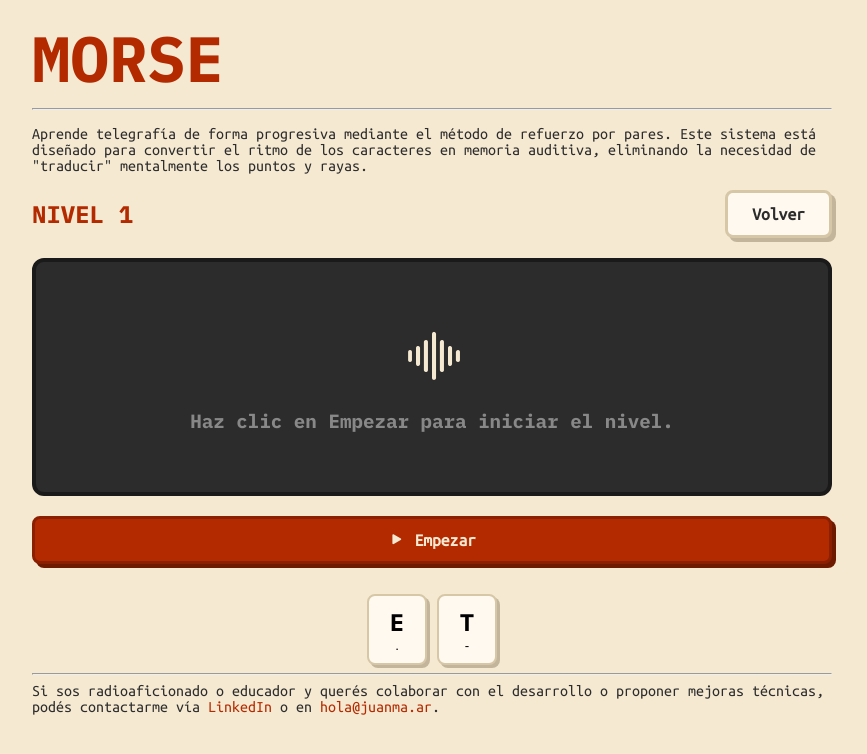
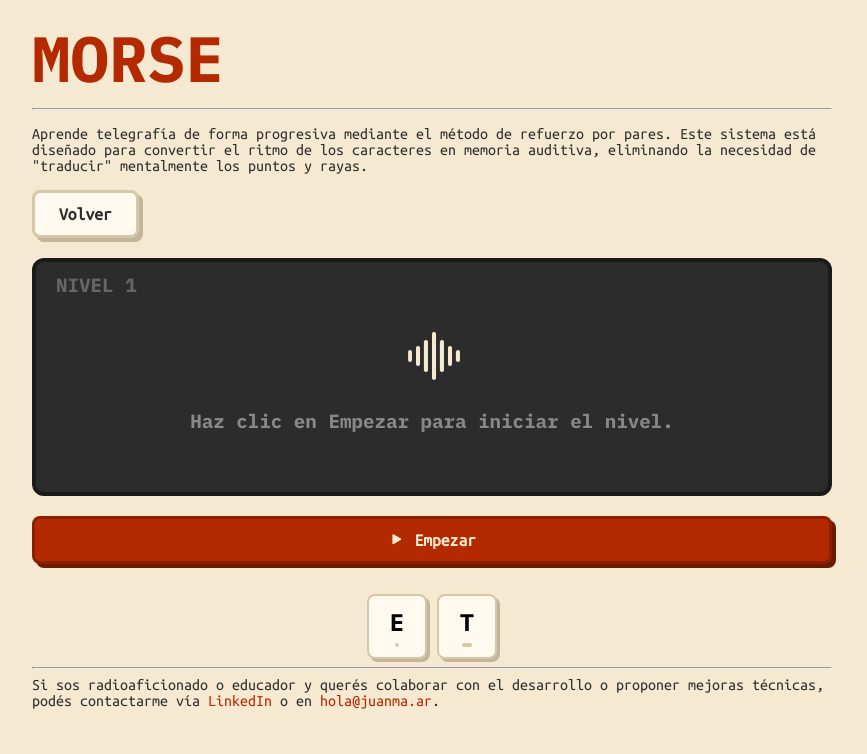
Before and after one commit to espinosajuanma/morse, a React (Vite) app: page /reception/1 in a window 1280 px wide. Shown: the top 754 px of the page, without its empty margins (208-1075 px from the left). Built offline with nearby package versions, Linux system fonts and the light colour scheme; a web font is replaced by a local one.

Commit message:
Improved morse symbols and game screen

```diff
--- a/src/components/ReceptionGame.jsx
+++ b/src/components/ReceptionGame.jsx
@@ -54,6 +54,9 @@ export default function ReceptionGame({ onBack }) {
       if (currentLevelIndex + 1 < LEVELS.length) {
         navigate(`/reception/${currentLevelIndex + 2}`);
         setHasStarted(false);
+        setIsProcessing(false);
+        setTargetLetter(null);
+        setFeedback(null);
       } else {
         alert("¡Felicidades! Has completado todos los niveles.");
         onBack();
@@ -143,12 +146,13 @@ export default function ReceptionGame({ onBack }) {
   return (
     <div className="game-container">
       <div className="game-header">
-        <h2>Nivel {currentLevelIndex + 1}</h2>
         <button className="btn-secondary" onClick={onBack}>Volver</button>
       </div>
 
 
       <div className="game-screen">
+        <h2 className="game-screen-title">Nivel {currentLevelIndex + 1}</h2>
+
         <div className={`feedback-indicator ${feedback || ''}`}>
           {feedback === 'correct' && <i className="bi-check-circle-fill"></i>}
           {feedback === 'incorrect' && <i className="bi-x-circle-fill"></i>}
@@ -189,8 +193,10 @@ export default function ReceptionGame({ onBack }) {
               className="key-btn"
               onClick={() => {
                 if (!hasStarted) {
+                  console.log('Playing letter:', letter);
                   playMorseSequence(morseAlphabet[letter], undefined, { vibrate: supportsVibrate && isMobile && vibrateEnabled });
                 } else {
+                  console.log('Handling input for letter:', letter);
                   handleInput(letter);
                 }
               }}
@@ -198,7 +204,11 @@ export default function ReceptionGame({ onBack }) {
             >
               <span className="key-letter">{letter}</span>
               {!hasStarted ? (
-                <span className="key-subtitle">{morseAlphabet[letter]}</span>
+                <div className="key-morse">
+                  {morseAlphabet[letter].split('').map((symbol, i) => (
+                    <div key={i} className={`morse-symbol ${symbol === '.' ? 'dot' : 'dash'}`}></div>
+                  ))}
+                </div>
               ) : (
                 <div className="progress-dots">
                   {[...Array(TARGET_POINTS)].map((_, i) => (
--- a/src/index.css
+++ b/src/index.css
@@ -208,6 +208,16 @@ a:hover {
 
 .game-header h2 { margin: 0; }
 
+.game-screen-title {
+    position: absolute;
+    top: 10px;
+    left: 20px;
+    margin: 0;
+    font-size: 1.2rem;
+    color: #666;
+    font-weight: 600;
+}
+
 .game-screen {
     background-color: var(--dark);
     border-radius: 12px;
@@ -218,6 +228,7 @@ a:hover {
     justify-content: center;
     min-height: 150px;
     border: 4px solid #1a1a1a;
+    position: relative;
 }
 
 .feedback-indicator {
@@ -277,6 +288,27 @@ a:hover {
     font-family: var(--logo-font);
 }
 
+.key-morse {
+    display: flex;
+    gap: 4px;
+    margin-top: 5px;
+}
+
+.morse-symbol {
+    background-color: #d6c7a7;
+    border-radius: 2px;
+}
+
+.morse-symbol.dot {
+    width: 4px;
+    height: 4px;
+}
+
+.morse-symbol.dash {
+    width: 10px;
+    height: 4px;
+}
+
 .progress-dots {
     display: flex;
     gap: 3px;
```
